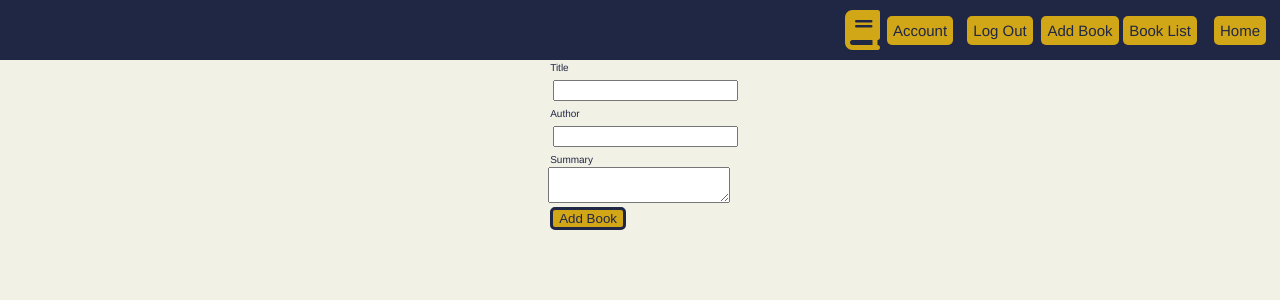
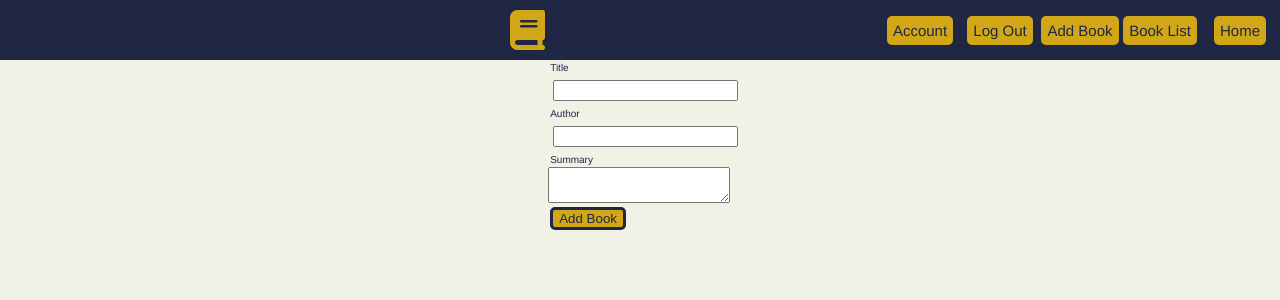
Before and after one commit to WillJohnson03/book_shelf, a Flask app: page /create in a window 1280 px wide. Shown: the top 300 px of the page. Run offline with Flask 2, Linux system fonts and the light colour scheme; the visitor is signed in with stand-in values (Sample User, id 1); some libraries are stand-ins or nearby versions.

Commit message:
adjust css

```diff
--- a/myapp/static/css/main.css
+++ b/myapp/static/css/main.css
@@ -155,7 +155,7 @@ input+input {
   font-size: 2rem;
   color: #d1a617;
   list-style: none;
-  display: inline-flex;
+  width: 37rem;
 }
 
 #submit {
```
